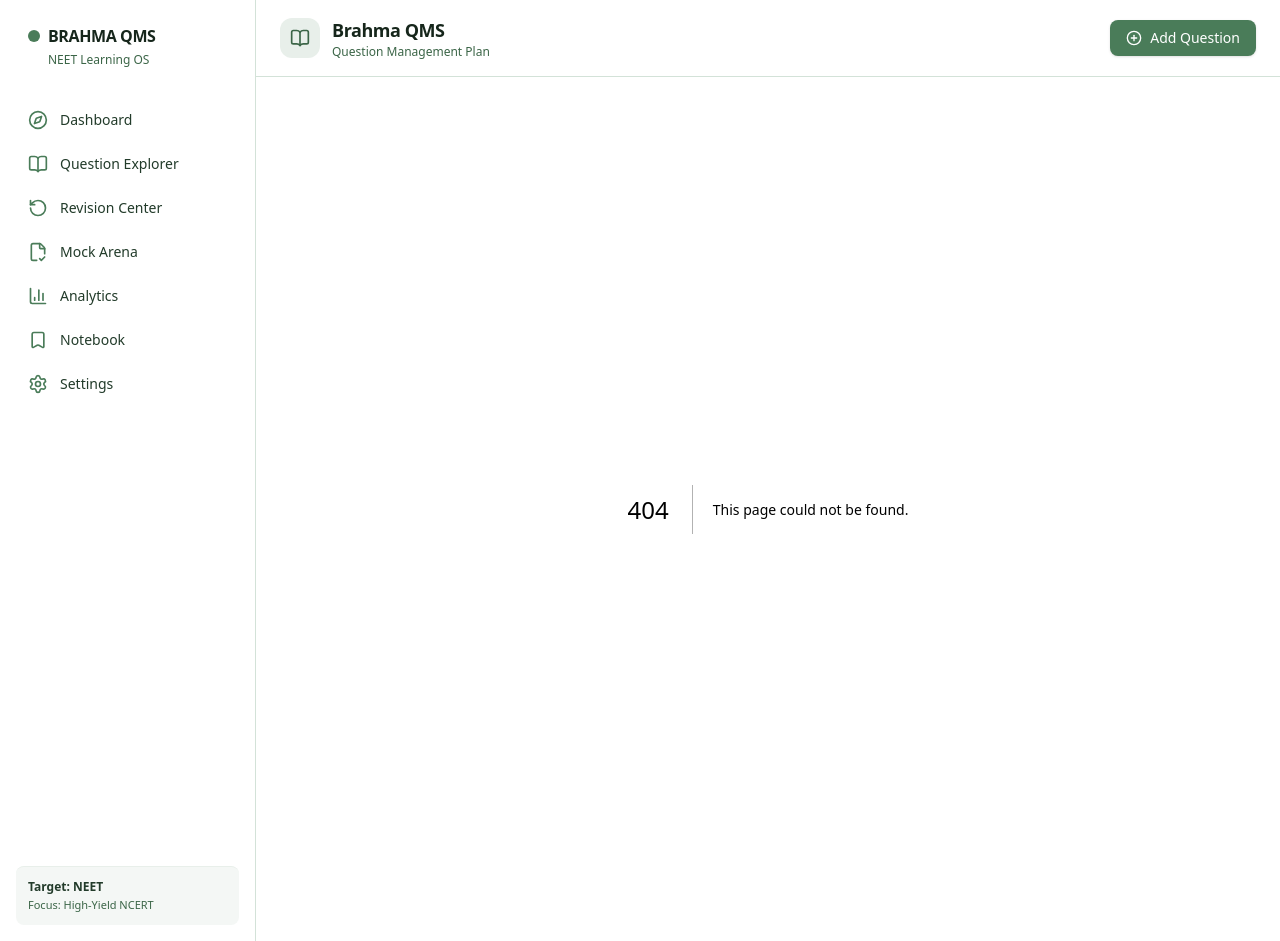
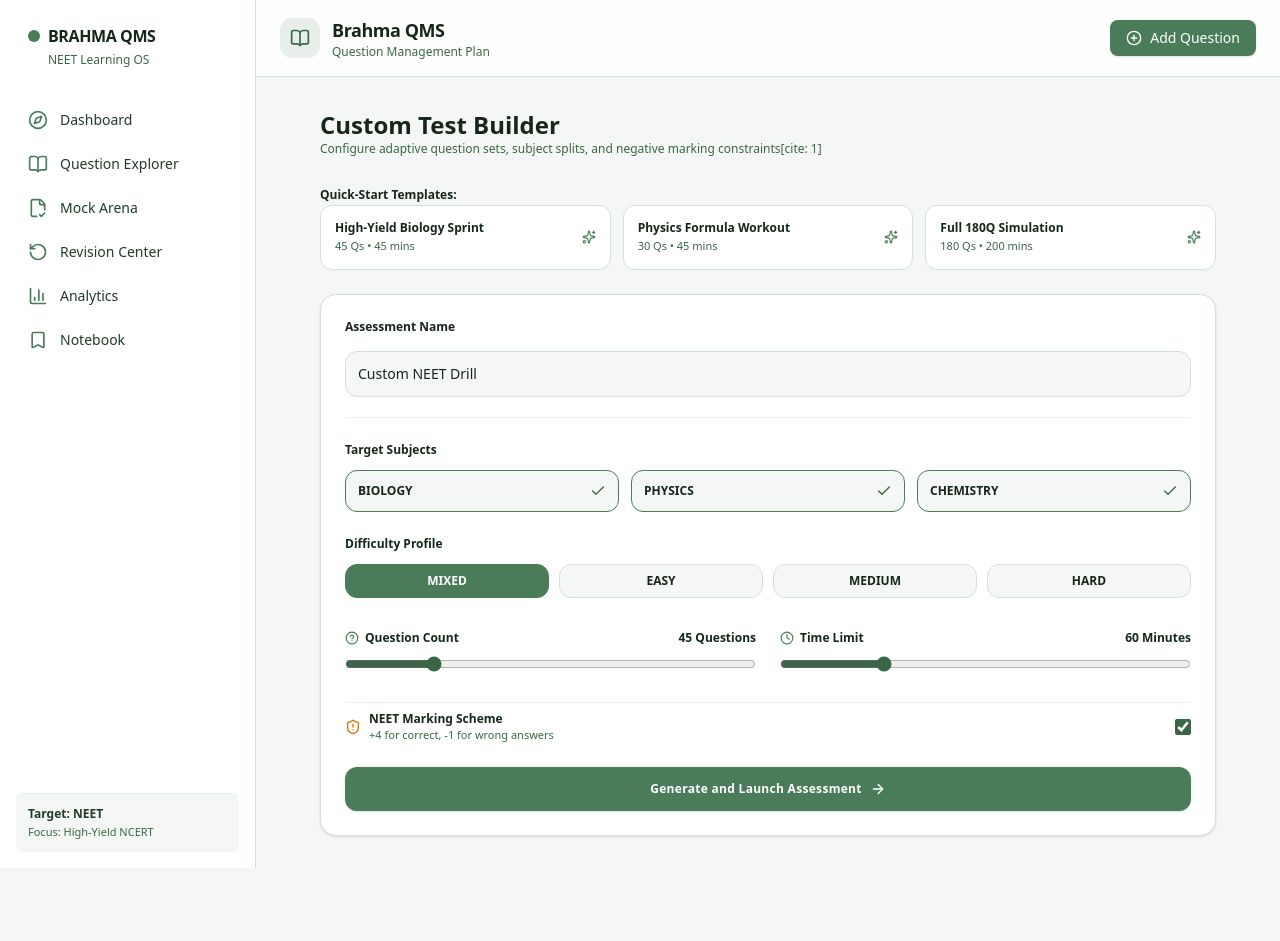
Before and after one commit to chandansharma3166-create/brahma-qms, a Next.js app: page /builder in a window 1280 px wide. Before the commit this address had no page. After the commit the page ends 868 px from the top, so only its background shows below. Built offline with nearby package versions, Linux system fonts and the light colour scheme.

Commit message:
feat: add test builder with custom presets and time constraints

```diff
--- /dev/null
+++ b/src/app/builder/page.tsx
@@ -0,0 +1,215 @@
+"use client";
+
+import React, { useState } from "react";
+import { useRouter } from "next/navigation";
+import { Subject, Difficulty } from "../../types/question";
+import {
+  Sliders,
+  Sparkles,
+  Clock,
+  HelpCircle,
+  ShieldAlert,
+  ArrowRight,
+  Check
+} from "lucide-react";
+
+export default function TestBuilderPage() {
+  const router = useRouter();
+
+  const [title, setTitle] = useState("Custom NEET Drill");
+  const [selectedSubjects, setSelectedSubjects] = useState<Subject[]>(["BIOLOGY", "PHYSICS", "CHEMISTRY"]);
+  const [questionCount, setQuestionCount] = useState(45);
+  const [duration, setDuration] = useState(60);
+  const [negativeMarking, setNegativeMarking] = useState(true);
+  const [difficulty, setDifficulty] = useState<Difficulty | "MIXED">("MIXED");
+
+  const toggleSubject = (sub: Subject) => {
+    if (selectedSubjects.includes(sub)) {
+      if (selectedSubjects.length > 1) {
+        setSelectedSubjects(selectedSubjects.filter((s) => s !== sub));
+      }
+    } else {
+      setSelectedSubjects([...selectedSubjects, sub]);
+    }
+  };
+
+  const handleLaunch = (e: React.FormEvent) => {
+    e.preventDefault();
+    // Launch directly into Mock Test Arena
+    router.push("/mock");
+  };
+
+  const presetTemplates = [
+    { label: "High-Yield Biology Sprint", qCount: 45, time: 45, sub: ["BIOLOGY"] as Subject[] },
+    { label: "Physics Formula Workout", qCount: 30, time: 45, sub: ["PHYSICS"] as Subject[] },
+    { label: "Full 180Q Simulation", qCount: 180, time: 200, sub: ["BIOLOGY", "PHYSICS", "CHEMISTRY"] as Subject[] },
+  ];
+
+  return (
+    <div className="max-w-4xl mx-auto space-y-6">
+      <div>
+        <h1 className="text-2xl font-bold text-sage-900">Custom Test Builder</h1>
+        <p className="text-xs text-sage-600">
+          Configure adaptive question sets, subject splits, and negative marking constraints[cite: 1]
+        </p>
+      </div>
+
+      {/* Preset Action Bar */}
+      <div className="space-y-2">
+        <span className="text-xs font-semibold text-sage-700">Quick-Start Templates:</span>
+        <div className="grid grid-cols-1 sm:grid-cols-3 gap-3">
+          {presetTemplates.map((preset) => (
+            <button
+              key={preset.label}
+              onClick={() => {
+                setTitle(preset.label);
+                setQuestionCount(preset.qCount);
+                setDuration(preset.time);
+                setSelectedSubjects(preset.sub);
+              }}
+              className="p-3.5 rounded-xl border border-sage-200 bg-white hover:border-sage-500 hover:shadow-sm text-left transition flex items-center justify-between"
+            >
+              <div>
+                <h4 className="text-xs font-bold text-sage-900">{preset.label}</h4>
+                <p className="text-[11px] text-sage-600 mt-0.5">
+                  {preset.qCount} Qs • {preset.time} mins
+                </p>
+              </div>
+              <Sparkles className="w-3.5 h-3.5 text-sage-500" />
+            </button>
+          ))}
+        </div>
+      </div>
+
+      {/* Custom Configuration Panel */}
+      <form
+        onSubmit={handleLaunch}
+        className="bg-white border border-sage-200 rounded-2xl p-6 shadow-sm space-y-6"
+      >
+        <div className="space-y-4 border-b border-sage-100 pb-5">
+          <label className="text-xs font-bold text-sage-900 block">Assessment Name</label>
+          <input
+            type="text"
+            required
+            value={title}
+            onChange={(e) => setTitle(e.target.value)}
+            className="w-full text-sm p-3 bg-sage-50 border border-sage-200 rounded-xl text-sage-900 focus:outline-none"
+          />
+        </div>
+
+        {/* Subjects Split */}
+        <div className="space-y-3">
+          <label className="text-xs font-bold text-sage-900 block">Target Subjects</label>
+          <div className="grid grid-cols-3 gap-3">
+            {(["BIOLOGY", "PHYSICS", "CHEMISTRY"] as Subject[]).map((sub) => {
+              const isSelected = selectedSubjects.includes(sub);
+              return (
+                <button
+                  type="button"
+                  key={sub}
+                  onClick={() => toggleSubject(sub)}
+                  className={`p-3 rounded-xl border text-xs font-semibold flex items-center justify-between transition ${
+                    isSelected
+                      ? "border-sage-500 bg-sage-50 text-sage-900"
+                      : "border-sage-200 bg-white text-sage-500 hover:bg-sage-50"
+                  }`}
+                >
+                  <span>{sub}</span>
+                  {isSelected && <Check className="w-4 h-4 text-sage-600" />}
+                </button>
+              );
+            })}
+          </div>
+        </div>
+
+        {/* Difficulty Distribution */}
+        <div className="space-y-3">
+          <label className="text-xs font-bold text-sage-900 block">Difficulty Profile</label>
+          <div className="grid grid-cols-2 sm:grid-cols-4 gap-2.5">
+            {(["MIXED", "EASY", "MEDIUM", "HARD"] as const).map((lvl) => (
+              <button
+                type="button"
+                key={lvl}
+                onClick={() => setDifficulty(lvl)}
+                className={`py-2 px-3 rounded-xl border text-xs font-semibold transition ${
+                  difficulty === lvl
+                    ? "bg-sage-500 text-white border-sage-500"
+                    : "bg-sage-50 border-sage-200 text-sage-700 hover:bg-white"
+                }`}
+              >
+                {lvl}
+              </button>
+            ))}
+          </div>
+        </div>
+
+        {/* Sliders for Duration & Count */}
+        <div className="grid grid-cols-1 sm:grid-cols-2 gap-6 pt-2">
+          <div className="space-y-2">
+            <div className="flex justify-between text-xs font-bold text-sage-900">
+              <span className="flex items-center gap-1.5">
+                <HelpCircle className="w-3.5 h-3.5 text-sage-500" />
+                Question Count
+              </span>
+              <span>{questionCount} Questions</span>
+            </div>
+            <input
+              type="range"
+              min={10}
+              max={180}
+              step={5}
+              value={questionCount}
+              onChange={(e) => setQuestionCount(Number(e.target.value))}
+              className="w-full accent-sage-600"
+            />
+          </div>
+
+          <div className="space-y-2">
+            <div className="flex justify-between text-xs font-bold text-sage-900">
+              <span className="flex items-center gap-1.5">
+                <Clock className="w-3.5 h-3.5 text-sage-500" />
+                Time Limit
+              </span>
+              <span>{duration} Minutes</span>
+            </div>
+            <input
+              type="range"
+              min={15}
+              max={200}
+              step={5}
+              value={duration}
+              onChange={(e) => setDuration(Number(e.target.value))}
+              className="w-full accent-sage-600"
+            />
+          </div>
+        </div>
+
+        {/* Negative Marking Flag */}
+        <div className="pt-2 border-t border-sage-100 flex items-center justify-between">
+          <div className="flex items-center gap-2">
+            <ShieldAlert className="w-4 h-4 text-amber-600" />
+            <div>
+              <span className="text-xs font-bold text-sage-900 block">NEET Marking Scheme</span>
+              <span className="text-[11px] text-sage-600 block">+4 for correct, -1 for wrong answers</span>
+            </div>
+          </div>
+          <input
+            type="checkbox"
+            checked={negativeMarking}
+            onChange={(e) => setNegativeMarking(e.target.checked)}
+            className="w-4 h-4 accent-sage-600 rounded"
+          />
+        </div>
+
+        {/* Submit Button */}
+        <button
+          type="submit"
+          className="w-full py-3.5 rounded-xl bg-sage-500 hover:bg-sage-600 text-white font-semibold text-xs tracking-wide flex items-center justify-center gap-2 shadow-sm transition"
+        >
+          <span>Generate and Launch Assessment</span>
+          <ArrowRight className="w-4 h-4" />
+        </button>
+      </form>
+    </div>
+  );
+}
--- a/src/components/Sidebar.tsx
+++ b/src/components/Sidebar.tsx
@@ -19,11 +19,10 @@ export default function Sidebar() {
   const navItems = [
     { label: "Dashboard", href: "/", icon: <Compass className="w-5 h-5" /> },
     { label: "Question Explorer", href: "/explorer", icon: <BookOpen className="w-5 h-5" /> },
+    { label: "Mock Arena", href: "/mock", icon: <FileCheck2 className="w-5 h-5" /> },
     { label: "Revision Center", href: "/revision", icon: <RotateCcw className="w-5 h-5" /> },
-    { label: "Mock Arena", href: "/mock", icon: <FileCheck2 className="w-5 h-5" /> },
     { label: "Analytics", href: "/analytics", icon: <BarChart3 className="w-5 h-5" /> },
     { label: "Notebook", href: "/notebook", icon: <Bookmark className="w-5 h-5" /> },
-    { label: "Settings", href: "/settings", icon: <Settings className="w-5 h-5" /> },
   ];
 
   return (
--- /dev/null
+++ b/src/types/builder.ts
@@ -0,0 +1,12 @@
+import { Subject, Difficulty, QuestionType } from "./question";
+
+export interface TestConfig {
+  title: string;
+  subjects: Subject[];
+  chapters: string[];
+  questionCount: number;
+  durationMinutes: number;
+  difficultyDistribution: Record<Difficulty, number>; // percentage split
+  negativeMarking: boolean;
+  questionTypes: QuestionType[];
+}
```
